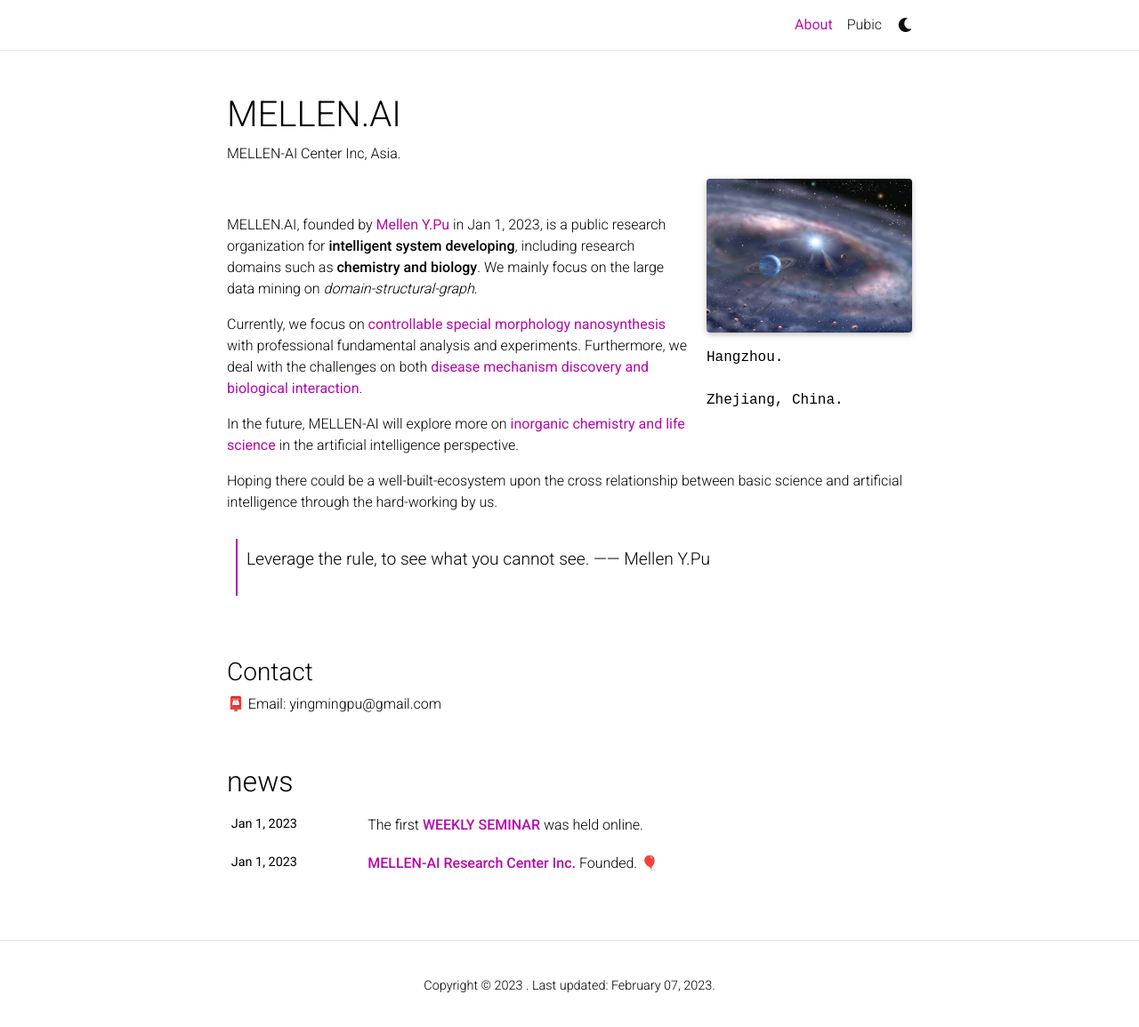
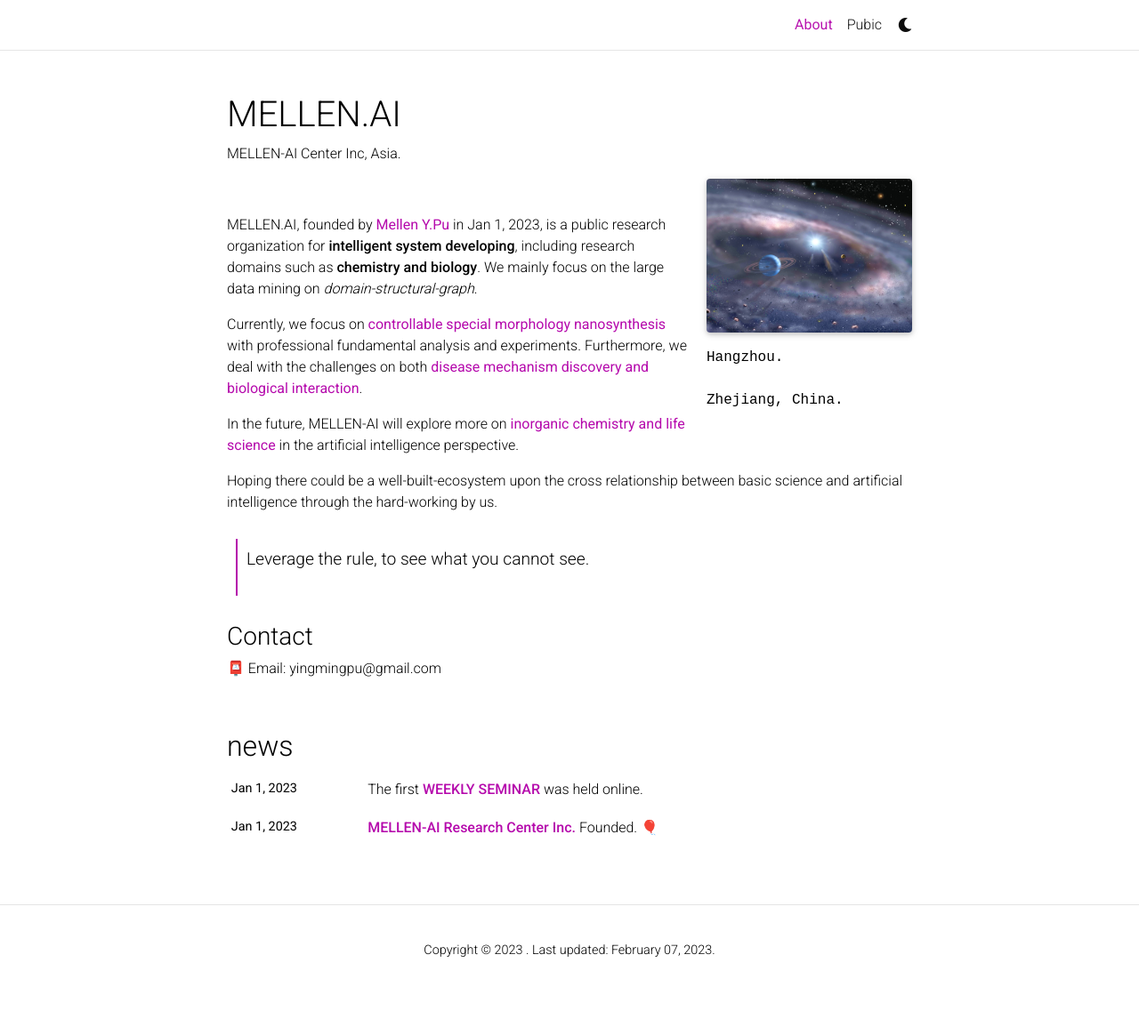
Before and after one commit to MELLEN-AI/mellen-ai.github.io, a Jekyll site: the page built from _pages/about.md, in a window 1280 px wide and 1160 px high. Shown: the top 1155 px of the window at 89% size. Built offline with Jekyll 4.4.1, drawn with Linux system fonts in a browser that asks for light colours; full-size pictures stand in for the smaller copies a plugin makes; comment, search, counter and statistics services are not loaded; a style sheet for code colours, icons or effects is not loaded.

Commit message:
updating about.md

```diff
--- a/_pages/about.md
+++ b/_pages/about.md
@@ -27,9 +27,8 @@ In the future, MELLEN-AI will explore more on <a href="#"><b>inorganic chemistry
 
 Hoping there could be a well-built-ecosystem upon the cross relationship between basic science and artificial intelligence through the hard-working by us.
 
-> Leverage the rule, to see what you cannot see. —— Mellen Y.Pu
+> Leverage the rule, to see what you cannot see.
 
-<br/>
 
 [//]: # (<h2>Members</h2>)
 
```
